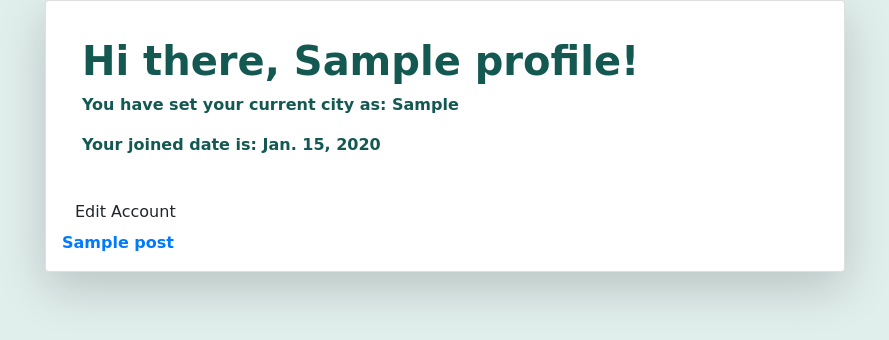
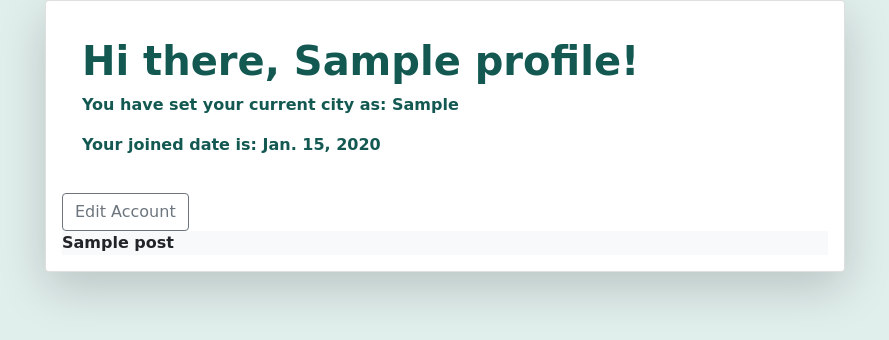
Before and after one commit to qmsparks/Wayfarer, a Django app: page /profile/1/ in a window 1280 px wide. Shown: the part 90-430 px from the top of the page, without its empty margins (55-944 px from the left). Run offline with Django 3.2, Linux system fonts and the light colour scheme; a user stored in the database is signed in; tables that the repository leaves empty hold one stand-in row (values such as "Sample post"); some libraries are stand-ins or nearby versions; some web fonts are replaced.

Commit message:
cleans up edit button and post UI with animation

```diff
--- a/main_app/templates/profile/detail.html
+++ b/main_app/templates/profile/detail.html
@@ -6,32 +6,41 @@
     <div class="row">
         <div class="col" style="color: #135952;">
 
-            {% comment %} Profile Card {% endcomment %}
+            <!--SECTION Profile Card -->
             <div class="card shadow-lg p-3 mb-5 rounded" style="width: 50rem;">
                 <div class="card-body">
-                    <h1 class="card-titile  profile-body">Hi there, {{ user.profile.name }}!</h1>
-                    <p class="profile-body">You have set your current city as: {{user.profile.current_city}} </p>
-
-                    <p class="profile-body">Your joined date is: {{ user.profile.date }} </p>
+                    <h1 class="card-titile  profile-body">
+                        Hi there, {{ user.profile.name }}!
+                    </h1>
+                    <p class="profile-body">
+                        You have set your current city as: {{user.profile.current_city}}
+                    </p>
+                    <p class="profile-body">
+                        Your joined date is: {{ user.profile.date }}
+                    </p>
                 </div>
 
-                {% comment %} Edit Button w/in card {% endcomment %}
+                <!--SECTION  Edit Button w/in card -->
                 <div class="card-action profile-body">
-                    <a href="{% url 'profile_edit' user.profile.id %}" class="btn">Edit Account</a>
+                    <a href="{% url 'profile_edit' user.profile.id %}" class="btn btn-outline-secondary">
+                        Edit Account
+                    </a>
                 </div>
 
-                {% comment %} Posts w/in card {% endcomment %}
+                <!--SECTION  Posts w/in card -->
                 <tbody>
                     {% for post in user.profile.post_set.all %}
-                    <tr>
-                        <a href="/post/{{ post.id }}" class="profile-body"><td>{{post.title}}</td></a>
-                    </tr>
+                        <tr>
+                            <a href="/post/{{ post.id }}" class="profile-body btn-light">
+                                <td>{{post.title}}</td>
+                            </a>
+                        </tr>
                     {% endfor %}
                 </tbody>
             </div>
+
         </div>
     </div>
 </div>
 
-
 {% endblock %}
```
